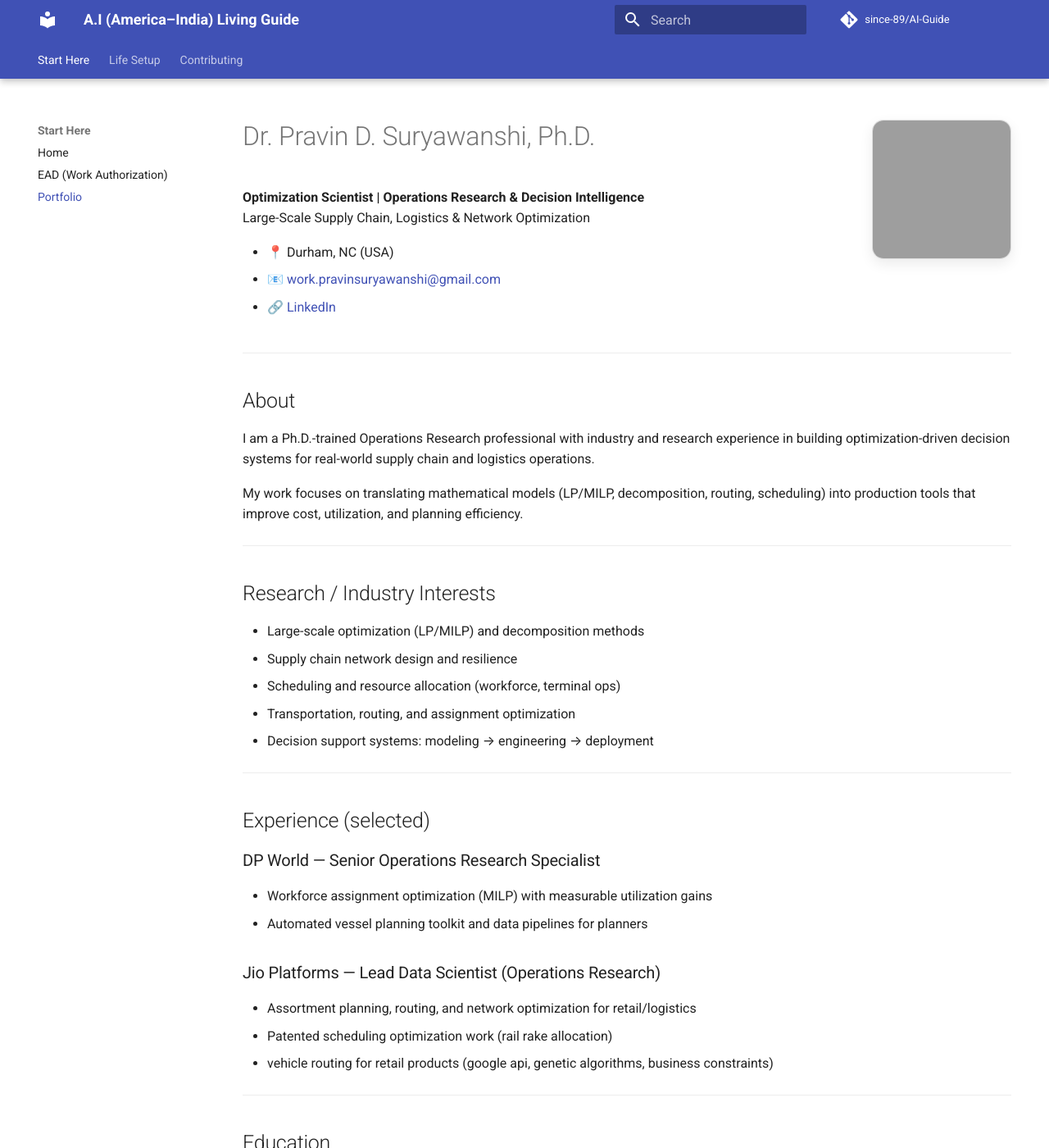
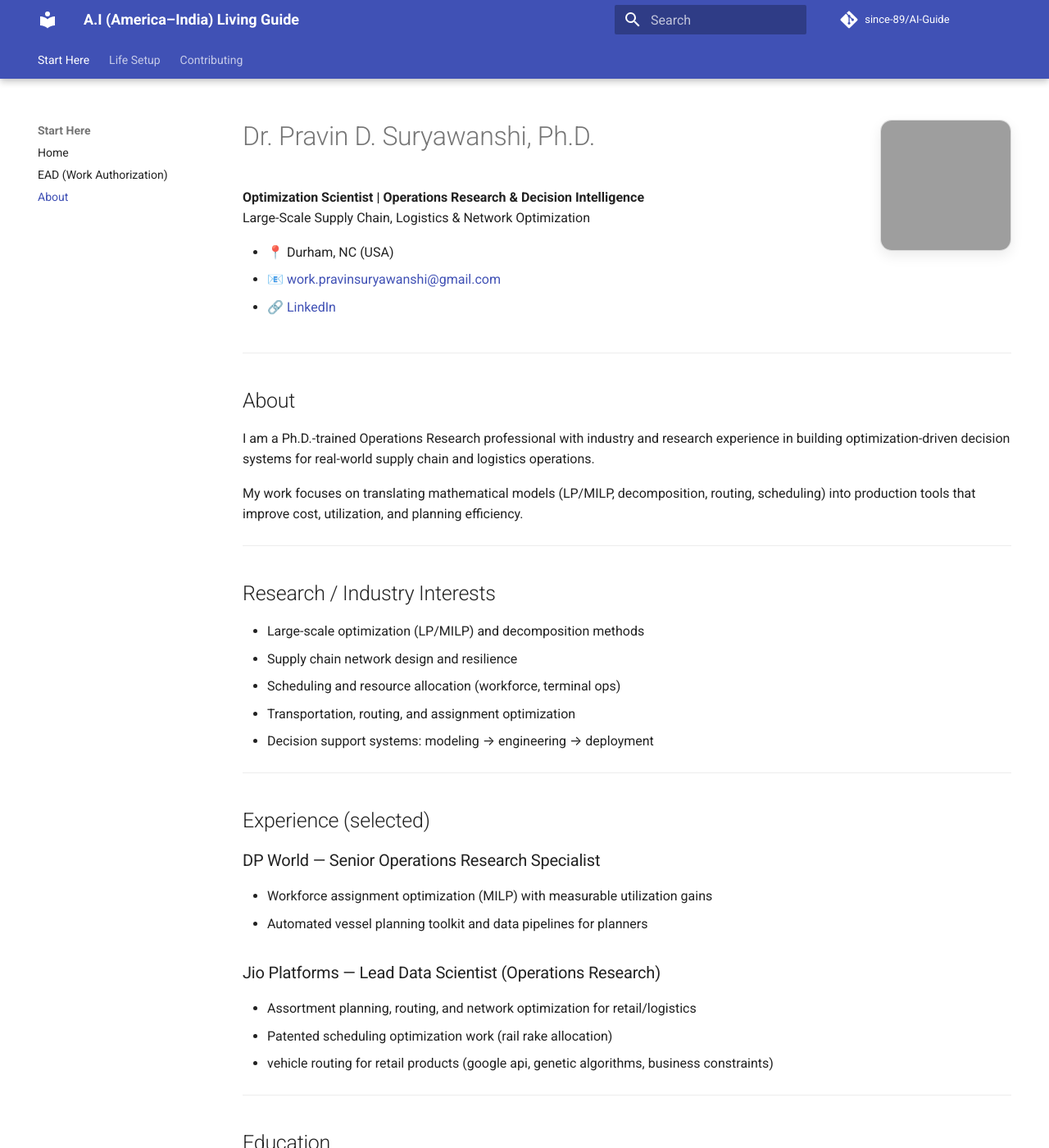
Before and after one commit to since-89/AI-Guide, an MkDocs documentation site: the page built from docs/portfolio.md, in a window 1280 px wide and 1400 px high. Shown: the whole window at 82% size. Built offline with MkDocs 1.6.1 and Material for MkDocs 9.7.7, drawn with Linux system fonts in a browser that asks for light colours; comment, search, counter and statistics services are not loaded; grey boxes are pictures that could not be loaded.

Commit message:
headshot adjsutment

```diff
--- a/docs/stylesheets/portfolio.css
+++ b/docs/stylesheets/portfolio.css
@@ -51,28 +51,28 @@
    ========================= */
 .pf-top {
   display: grid;
-  grid-template-columns: minmax(0, 1fr) 170px; /* tighter than 1fr 190px */
-  .pf-top { justify-content: start; }/* reduced spacing */
+  grid-template-columns: minmax(0, 1fr) 160px;  /* smaller photo column = less empty space */
+  gap: 0.5rem;                                  /* realistic spacing */
   align-items: start;
   margin-bottom: 1.25rem;
 }
 
 .pf-top-photo {
   display: block;
+  justify-self: end;                             /* pulls photo inward, closer to text */
 }
 
 .pf-top-photo img {
-  width: 170px;
-  height: 170px;
+  width: 160px;
+  height: 160px;
   max-width: 100%;
   object-fit: cover;
-  object-position: 50% 70%;   /* 👈 SHOWS McCafé ON CUP */
+  object-position: 50% 72%;                      /* shows McCafé better */
   border-radius: 14px;
   border: 1px solid color-mix(in srgb, var(--md-default-fg-color) 15%, transparent);
   background: var(--md-default-bg-color);
   box-shadow: 0 6px 16px rgba(0,0,0,.08);
 }
-
 
 /* One responsive block for everything */
 @media (max-width: 900px) {
--- a/mkdocs.yml
+++ b/mkdocs.yml
@@ -18,7 +18,7 @@ nav:
   - Start Here:
       - Home: index.md
       - EAD (Work Authorization): ead.md
-      - Portfolio: portfolio.md
+      - About: portfolio.md
 
   - Life Setup:
       - Driver's License: dmv-license.md
```
